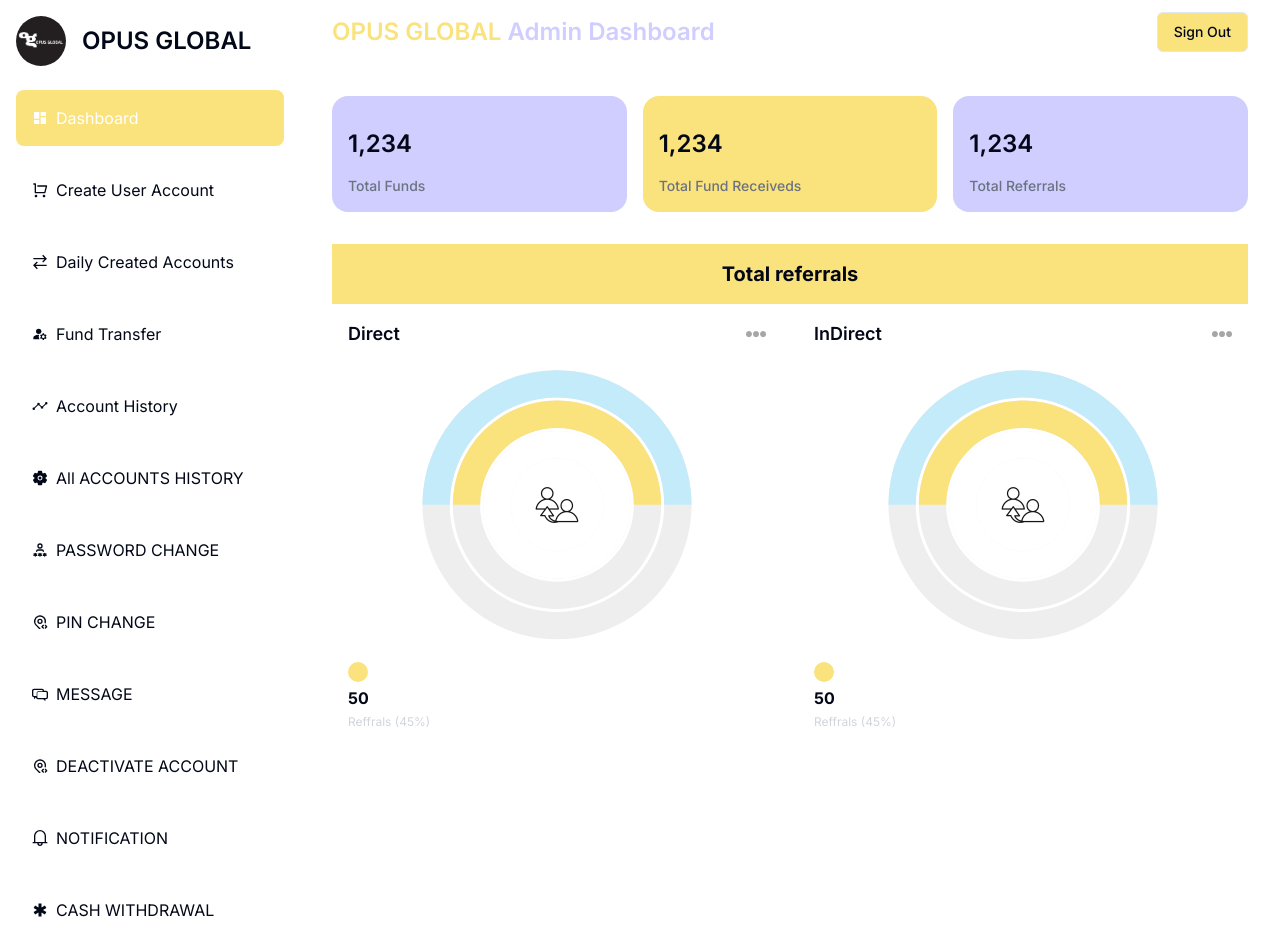
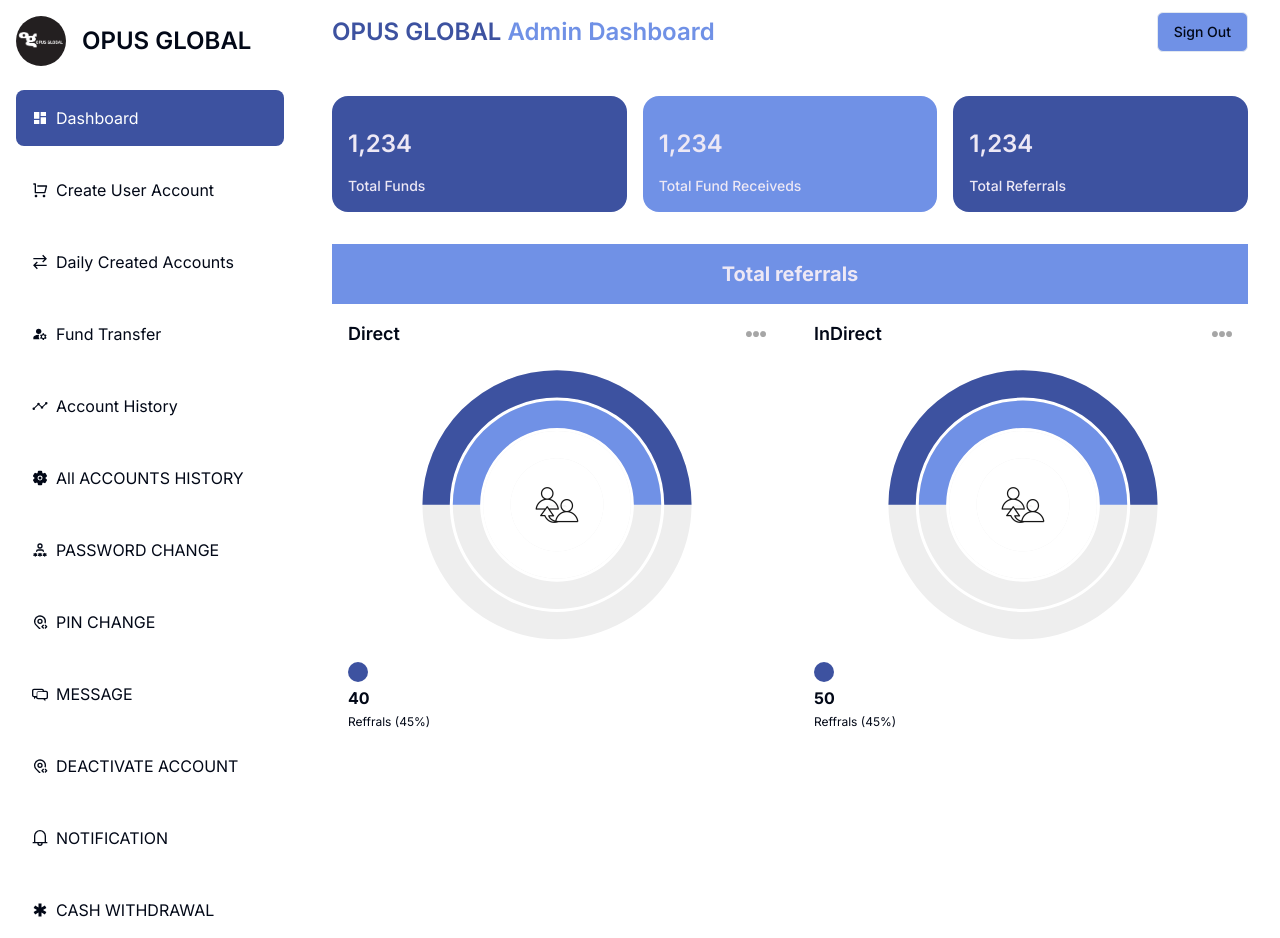
Before and after one commit to mubeenamin/mlm-update, a Next.js app: page /admin/dashboard in a window 1280 px wide. Built offline with nearby package versions, Linux system fonts and the light colour scheme; no server answers.

Commit message:
update css

```diff
--- a/app/admin/components/Sidebaradmin.tsx
+++ b/app/admin/components/Sidebaradmin.tsx
@@ -76,8 +76,8 @@
           <Link
             key={item.title}
             href={item.link}
-            className={`flex items-center gap-2 p-4 rounded-lg cursor-pointer hover:odd:bg-lamaPurple hover:even:bg-lamaYellow hover:text-white
-            ${pathname === item.link ? "bg-lamaYellow text-white" : "bg-gary-200"}`}
+            className={`flex items-center gap-2 p-4 rounded-lg cursor-pointer hover:odd:bg-mlmSky hover:even:bg-mlmSkyLight hover:text-white
+            ${pathname === item.link ? "bg-mlmSky text-white" : "bg-gary-200"}`}
           >
             <div>{item.icon}</div>
             <div>{item.title}</div>
--- a/app/admin/dashboard/page.tsx
+++ b/app/admin/dashboard/page.tsx
@@ -48,11 +48,11 @@
           </div>
 
           <div>
-            <h1 className="text-xl font-bold text-center p-4 bg-lamaYellow">	Total referrals</h1>
+            <h1 className="text-xl text-mlmSkyBg font-bold text-center p-4 bg-mlmSkyLight">	Total referrals</h1>
             <div className="flex gap-4 flex-col lg:flex-row">
               {/* COUNT CHART */}
               <div className="w-full lg:w-2/3 h-[450px]">
-                <CountChart  name={"Direct "} reffrals={50} />
+                <CountChart  name={"Direct "} reffrals={40} />
               </div>
                <div className="w-full lg:w-2/3 h-[450px]">
               <CountChart name={"InDirect"} reffrals={50} />
--- a/app/component/CountChart.tsx
+++ b/app/component/CountChart.tsx
@@ -16,12 +16,12 @@
   {
 
     count: 53,
-    fill: "#FAE27C",
+    fill: "#7091E6",
   },
   {
 
     count: 53,
-    fill: "#C3EBFA",
+    fill: "#3D52A0",
   },
 ];
 
@@ -60,9 +60,9 @@
       <div className=" ">
 
         <div className="flex flex-col gap-1">
-          <div className="w-5 h-5 bg-lamaYellow rounded-full" />
+          <div className="w-5 h-5 bg-mlmSky rounded-full" />
           <h1 className="font-bold">{reffrals}</h1>
-          <h2 className="text-xs text-gray-300">Reffrals (45%)</h2>
+          <h2 className="text-xs  ">Reffrals (45%)</h2>
         </div>
       </div>
     </div>
--- a/app/component/Navbar.tsx
+++ b/app/component/Navbar.tsx
@@ -13,11 +13,11 @@
 
   return (
     <div className="py-3 px-8 bg-white flex justify-between items-center">
-      <h2 className="text-2xl text-lamaYellow font-semibold">
+      <h2 className="text-2xl text-mlmSky font-semibold">
 
-        OPUS GLOBAL <span className="text-lamaPurple">{name}</span>
+        OPUS GLOBAL <span className="text-mlmSkyLight">{name}</span>
       </h2>
-      <Button className="bg-lamaYellow hover:bg-lamaPurple" variant="outline"  onClick={() => userLogout()}>
+      <Button className=" bg-mlmSkyLight hover:bg-mlmSky"  variant="outline"  onClick={() => userLogout()}>
         Sign Out
       </Button>
     </div>
--- a/app/component/admincard.tsx
+++ b/app/component/admincard.tsx
@@ -1,16 +1,11 @@
-import Image from "next/image";
+
 
 const AdminCard = ({ data }: { data: string }) => {
   return (
-    <div className="rounded-2xl odd:bg-lamaPurple even:bg-lamaYellow p-4 flex-1 min-w-[130px]">
-      {/* <div className="flex justify-between items-center">
-        <span className="text-[10px] bg-white px-2 py-1 rounded-full text-green-600">
-          2024/25
-        </span>
-        <Image src="/more.png" alt="" width={20} height={20} />
-      </div> */}
+    <div className="rounded-2xl odd:bg-mlmSky text-mlmSkyBg even:bg-mlmSkyLight p-4 flex-1 min-w-[130px]">
+
       <h1 className="text-2xl font-semibold my-4">1,234</h1>
-      <h2 className="capitalize text-sm font-medium text-gray-500">{data}s</h2>
+      <h2 className="capitalize text-sm font-medium text-mlmSkyBg">{data}s</h2>
     </div>
   );
 };
--- a/app/component/cards.tsx
+++ b/app/component/cards.tsx
@@ -83,7 +83,7 @@
         <div className="space-y-4 bg-white">
           <div className="grid grid-cols-1 lg:grid-cols-4 gap-4 pb-10 prose-h3:text-xl text-center ">
 
-            <h3>
+            <h3 >
               Username:<div>{users.nation_id}</div>
             </h3>
 
@@ -108,7 +108,7 @@
             </div>
           </div>
           <div className="grid grid-cols-1   md:grid-cols-2 lg:grid-cols-3 gap-4">
-            <Card className="p-8 shadow-md grid items-center gap-8 bg-lamaYellow rounded-md">
+            <Card className="p-8 shadow-md grid items-center gap-8 bg-mlmSky rounded-md">
               <div className="col-span-2 text-lg">
                 Daily Profit From Package
               </div>
@@ -116,31 +116,31 @@
                 ${dailyProfitPkg}
               </div>
             </Card>
-            <Card className="p-8 shadow-md grid items-center gap-8 bg-lamaPurple rounded-md">
+            <Card className="p-8 shadow-md grid items-center gap-8 bg-mlmSkyLight rounded-md">
               <div className="col-span-2 text-lg">Referral Profit</div>
               <div className="col-span-2  text-4xl text-end">
                 ${totalReferralProfit}
               </div>
             </Card>
-            <Card className="p-8 shadow-md grid  items-center gap-8 bg-lamaYellow rounded-md">
+            <Card className="p-8 shadow-md grid  items-center gap-8 bg-mlmSky rounded-md">
               <div className="col-span-2 text-lg">Total Earnings</div>
               <div className="col-span-2  text-4xl text-end">
                 ${totalEarninggs}
               </div>
             </Card>
-            <Card className="p-8 shadow-md grid  items-center bg-lamaPurple text-lg gap-8 rounded-md">
+            <Card className="p-8 shadow-md grid  items-center bg-mlmSkyLight text-lg gap-8 rounded-md">
               <div className="col-span-2 text-lg">Direct Referral Count</div>
               <div className="col-span-2 text-4xl text-end">
                 {directReferrals.length}
               </div>
             </Card>
-            <Card className="p-8 shadow-md grid  items-center bg-lamaYellow text-lg gap-8 rounded-md">
+            <Card className="p-8 shadow-md grid  items-center bg-mlmSky text-lg gap-8 rounded-md">
               <div className="col-span-2 text-lg">Indirect Referral Count</div>
               <div className="col-span-2 text-4xl text-end">
                 {indirectReferrals.length}
               </div>
             </Card>
-            <Card className="p-8 shadow-md grid  items-center  bg-lamaPurple text-lg gap-8 rounded-md">
+            <Card className="p-8 shadow-md grid  items-center  bg-mlmSkyLight text-lg gap-8 rounded-md">
               <div className="col-span-2 text-lg">Total Profit</div>
               <div className="col-span-2 text-4xl text-end">${userBalance}</div>
             </Card>
--- a/app/component/signIn.tsx
+++ b/app/component/signIn.tsx
@@ -73,7 +73,7 @@
     <main>
       {/* <Toast /> */}
       {loading && <Loader />}
-      <div className="w-full max-w-md p-8 space-y-6 bg-white rounded shadow-md">
+      <div className="w-full max-w-md p-8 space-y-6 bg-mlmSkyBg rounded shadow-md">
         <h1 className="text-4xl font-bold text-center">OPUS GLOBAL</h1>
         <h2 className="text-2xl font-medium text-center text-gray-700">
           Login
@@ -116,7 +116,7 @@
           )}
           <button
             type="submit"
-            className="w-full px-4 py-2 font-medium text-white bg-red-800 rounded-md hover:bg-red-800/90 focus:outline-none focus:ring focus:ring-pink/80"
+            className="w-full px-4 py-2 font-medium text-white bg-mlmSky rounded-md hover:bg-mlmSkyLight focus:outline-none focus:ring focus:ring-pink/80"
             disabled={loading}
           >
             Login
--- a/app/user/TermsAndConditions/page.tsx
+++ b/app/user/TermsAndConditions/page.tsx
@@ -27,7 +27,7 @@
           </h1>
           <p className="text-lg pb-5">
             Following are the terms and conditions of
-            <span className="text-lamaYellow font-bold"> Opus Global</span>. It’s necessary
+            <span className="text-mlmSky font-bold"> Opus Global</span>. It’s necessary
             to read all of them for clarity.
           </p>
         </div>
@@ -49,7 +49,7 @@
           {/* "See More" button (only visible on mobile) */}
           {!showMore && (
             <button
-              className="text-lamaYellow underline mt-4 md:hidden"
+              className="text-mlmSky underline mt-4 md:hidden"
               onClick={() => setShowMore(true)}
             >
               See More
--- a/app/user/userComponents/SideberUser.tsx
+++ b/app/user/userComponents/SideberUser.tsx
@@ -73,8 +73,8 @@
           <Link
             key={item.title}
             href={item.link}
-            className={`flex items-center gap-2 p-4 rounded-lg cursor-pointer hover:odd:bg-lamaPurple hover:even:bg-lamaYellow hover:text-white
-            ${pathname === item.link ? "bg-lamaYellow text-white" : "bg-gary-200"}`}
+            className={`flex items-center gap-2 p-4 rounded-lg cursor-pointer hover:odd:bg-mlmSky hover:even:bg-mlmSkyLight hover:text-white
+            ${pathname === item.link ? "bg-mlmSky text-white" : "bg-gary-200"}`}
           >
             <div>{item.icon}</div>
             <div>{item.title}</div>
@@ -86,8 +86,8 @@
           <Link
             key={item.title}
             href={item.link}
-            className={`flex items-center gap-2 p-4 rounded-lg cursor-pointer hover:odd:bg-lamaPurple hover:even:bg-lamaYellow hover:text-white
-            ${pathname === item.link ? "bg-lamaYellow text-white" : "bg-gary-200"}`}
+            className={`flex items-center gap-2 p-4 rounded-lg cursor-pointer hover:odd:bg-mlmSkyLight hover:even:bg-mlmSky hover:text-white
+            ${pathname === item.link ? "bg-mlmSky text-white" : "bg-gary-200"}`}
           >
             <div>{item.icon}</div>
             {/* <div>{item.title}</div> */}
--- a/tailwind.config.ts
+++ b/tailwind.config.ts
@@ -19,8 +19,10 @@
     },
     extend: {
       colors: {
-        lamaSky: "#C3EBFA",
-        lamaSkyLight: "#EDF9FD",
+        mlmSky: "#3D52A0",
+        mlmSkyLight: "#7091E6",
+        mlmSkyBg: "#EDE8F5",
+        mlmtext: "#8697C4",
         lamaPurple: "#CFCEFF",
         lamaPurpleLight: "#F1F0FF",
         lamaYellow: "#FAE27C",
```
